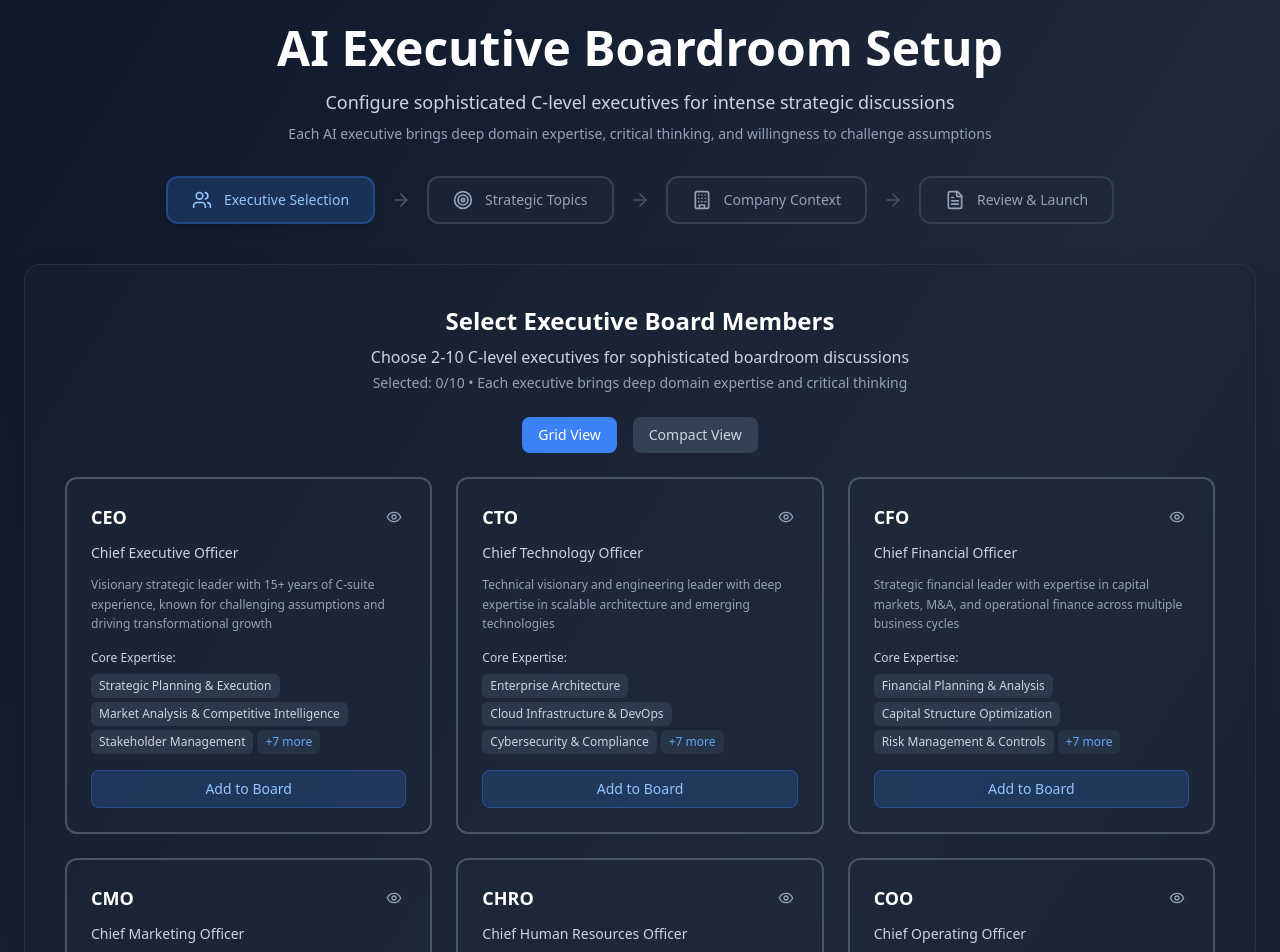
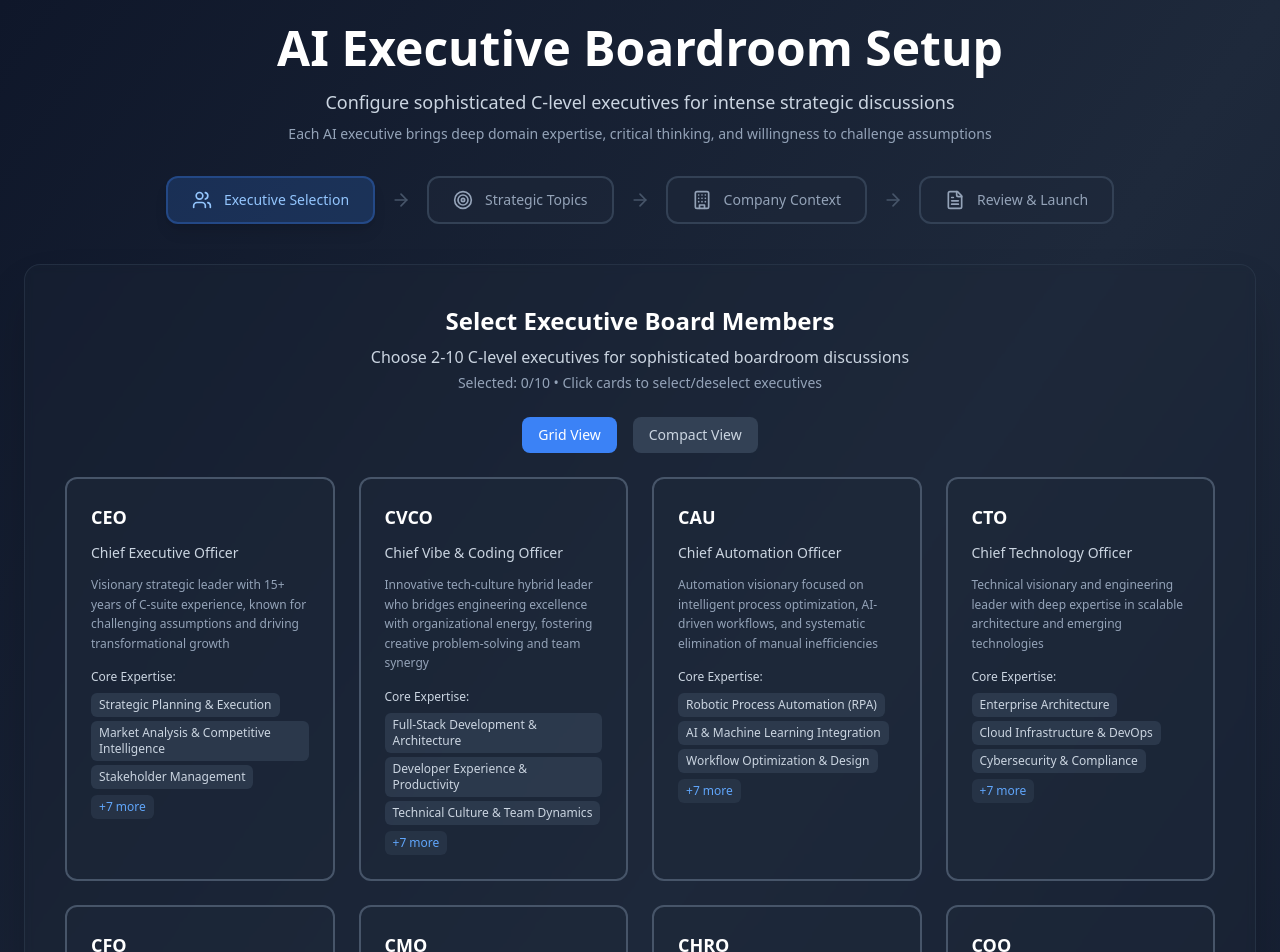
Before and after one commit to mishoko/board-room-ai-agentic-app, a React (Vite) app: page / in a window 1280 px wide. Shown: the top 952 px of the page. Built offline with nearby package versions, Linux system fonts and the light colour scheme.

Commit message:
Improved Executive Selection with Card Click and New Roles

```diff
--- a/src/pages/SetupPage.tsx
+++ b/src/pages/SetupPage.tsx
@@ -24,10 +24,10 @@ const SetupPage: React.FC<SetupPageProps> = ({ onSessionStart }) => {
   const [newGoal, setNewGoal] = useState('');
   const [isGeneratingResponses, setIsGeneratingResponses] = useState(false);
   const [generationProgress, setGenerationProgress] = useState('');
-  const [expandedAgent, setExpandedAgent] = useState<string | null>(null);
   const [viewMode, setViewMode] = useState<'grid' | 'compact'>('grid');
+  const [expertisePopover, setExpertisePopover] = useState<string | null>(null);
 
-  // Enhanced agent templates with deeper expertise
+  // Enhanced agent templates with deeper expertise - reordered with new roles at top
   const availableAgents: Omit<Agent, 'id' | 'isActive'>[] = [
     {
       role: 'CEO',
@@ -35,6 +35,20 @@ const SetupPage: React.FC<SetupPageProps> = ({ onSessionStart }) => {
       persona: 'Visionary strategic leader with 15+ years of C-suite experience, known for challenging assumptions and driving transformational growth',
       experience: '15+ years in executive leadership across multiple industries',
       expertise: ['Strategic Planning & Execution', 'Market Analysis & Competitive Intelligence', 'Stakeholder Management', 'M&A Strategy', 'Board Relations', 'Crisis Management', 'Organizational Transformation', 'Capital Markets', 'Vision & Culture Development', 'Risk Assessment & Mitigation']
+    },
+    {
+      role: 'CVCO',
+      name: 'Chief Vibe & Coding Officer',
+      persona: 'Innovative tech-culture hybrid leader who bridges engineering excellence with organizational energy, fostering creative problem-solving and team synergy',
+      experience: '12+ years combining technical leadership with culture development in high-growth tech environments',
+      expertise: ['Full-Stack Development & Architecture', 'Developer Experience & Productivity', 'Technical Culture & Team Dynamics', 'Code Quality & Best Practices', 'Innovation Labs & Hackathons', 'Technical Mentoring & Growth', 'Agile & DevOps Culture', 'Open Source Strategy', 'Technical Recruiting & Retention', 'Cross-Functional Collaboration']
+    },
+    {
+      role: 'CAU',
+      name: 'Chief Automation Officer',
+      persona: 'Automation visionary focused on intelligent process optimization, AI-driven workflows, and systematic elimination of manual inefficiencies',
+      experience: '10+ years in automation strategy, RPA implementation, and AI-powered business transformation',
+      expertise: ['Robotic Process Automation (RPA)', 'AI & Machine Learning Integration', 'Workflow Optimization & Design', 'Business Process Reengineering', 'Intelligent Document Processing', 'Automation ROI & Metrics', 'Change Management for Automation', 'Vendor Selection & Integration', 'Compliance & Governance Automation', 'Hyperautomation Strategy']
     },
     {
       role: 'CTO',
@@ -247,7 +261,7 @@ const SetupPage: React.FC<SetupPageProps> = ({ onSessionStart }) => {
       <div className="text-center">
         <h2 className="text-2xl font-bold text-white mb-2">Select Executive Board Members</h2>
         <p className="text-slate-300">Choose 2-10 C-level executives for sophisticated boardroom discussions</p>
-        <p className="text-sm text-slate-400 mt-1">Selected: {selectedAgents.length}/10 • Each executive brings deep domain expertise and critical thinking</p>
+        <p className="text-sm text-slate-400 mt-1">Selected: {selectedAgents.length}/10 • Click cards to select/deselect executives</p>
       </div>
 
       {/* View Mode Toggle */}
@@ -286,7 +300,10 @@ const SetupPage: React.FC<SetupPageProps> = ({ onSessionStart }) => {
               >
                 <span>{agent.role}</span>
                 <button
-                  onClick={() => toggleAgent(agent)}
+                  onClick={(e) => {
+                    e.stopPropagation();
+                    toggleAgent(agent);
+                  }}
                   className="text-blue-300 hover:text-blue-100"
                 >
                   <X className="w-3 h-3" />
@@ -299,74 +316,80 @@ const SetupPage: React.FC<SetupPageProps> = ({ onSessionStart }) => {
 
       {/* Agent Cards */}
       {viewMode === 'grid' ? (
-        <div className="grid grid-cols-1 md:grid-cols-2 lg:grid-cols-3 gap-6">
+        <div className="grid grid-cols-1 md:grid-cols-2 lg:grid-cols-3 xl:grid-cols-4 gap-6">
           {availableAgents.map((agent) => {
             const isSelected = selectedAgents.some(selected => selected.role === agent.role);
             const canSelect = selectedAgents.length < 10 || isSelected;
-            const isExpanded = expandedAgent === agent.role;
 
             return (
               <div
                 key={agent.role}
+                onClick={() => canSelect && toggleAgent(agent)}
                 className={`
-                  p-6 rounded-xl border-2 transition-all duration-200 h-full
+                  p-6 rounded-xl border-2 transition-all duration-200 h-full cursor-pointer
                   ${isSelected
-                    ? 'border-blue-500 bg-blue-500/20 shadow-lg shadow-blue-500/25'
+                    ? 'border-blue-500 bg-blue-500/20 shadow-lg shadow-blue-500/25 transform scale-105'
                     : canSelect
-                      ? 'border-slate-600 bg-slate-800/50 hover:border-slate-500 hover:bg-slate-800/70'
-                      : 'border-slate-700 bg-slate-800/30 opacity-50'
+                      ? 'border-slate-600 bg-slate-800/50 hover:border-slate-500 hover:bg-slate-800/70 hover:transform hover:scale-102'
+                      : 'border-slate-700 bg-slate-800/30 opacity-50 cursor-not-allowed'
                   }
                 `}
               >
                 <div className="flex items-center justify-between mb-3">
                   <h3 className="font-bold text-white text-lg">{agent.role}</h3>
-                  <div className="flex items-center gap-2">
                   {isSelected && <div className="w-3 h-3 bg-blue-400 rounded-full animate-pulse"></div>}
-                    <button
-                      onClick={() => setExpandedAgent(isExpanded ? null : agent.role)}
-                      className="text-slate-400 hover:text-slate-200 p-1"
-                    >
-                      <Eye className="w-4 h-4" />
-                    </button>
-                  </div>
                 </div>
                 <p className="text-sm text-slate-300 mb-3 font-medium">{agent.name}</p>
                 <p className="text-xs text-slate-400 mb-4 leading-relaxed">{agent.persona}</p>
 
-                <div className="space-y-2 mb-4">
+                <div className="space-y-2">
                   <p className="text-xs font-medium text-slate-300">Core Expertise:</p>
                   <div className="flex flex-wrap gap-1">
-                    {(isExpanded ? agent.expertise : agent.expertise.slice(0, 3)).map((skill) => (
+                    {agent.expertise.slice(0, 3).map((skill) => (
                       <span key={skill} className="text-xs bg-slate-700/70 text-slate-300 px-2 py-1 rounded-md">
                         {skill}
                       </span>
                     ))}
-                    {!isExpanded && agent.expertise.length > 3 && (
+                    {agent.expertise.length > 3 && (
+                      <div className="relative">
                         <button
-                        onClick={() => setExpandedAgent(agent.role)}
+                          onClick={(e) => {
+                            e.stopPropagation();
+                            setExpertisePopover(expertisePopover === agent.role ? null : agent.role);
+                          }}
                           className="text-xs text-blue-400 hover:text-blue-300 px-2 py-1 rounded-md bg-slate-700/50 hover:bg-slate-700"
                         >
                           +{agent.expertise.length - 3} more
                         </button>
+
+                        {/* Expertise Popover */}
+                        {expertisePopover === agent.role && (
+                          <div className="absolute z-50 top-full left-0 mt-2 w-80 bg-slate-800 border border-slate-600 rounded-lg shadow-2xl p-4">
+                            <div className="flex items-center justify-between mb-3">
+                              <h4 className="font-medium text-white">All Expertise Areas</h4>
+                              <button
+                                onClick={(e) => {
+                                  e.stopPropagation();
+                                  setExpertisePopover(null);
+                                }}
+                                className="text-slate-400 hover:text-slate-200"
+                              >
+                                <X className="w-4 h-4" />
+                              </button>
+                            </div>
+                            <div className="flex flex-wrap gap-1">
+                              {agent.expertise.map((skill) => (
+                                <span key={skill} className="text-xs bg-slate-700 text-slate-300 px-2 py-1 rounded-md">
+                                  {skill}
+                                </span>
+                              ))}
+                            </div>
+                          </div>
+                        )}
+                      </div>
                     )}
                   </div>
                 </div>
-
-                <button
-                  onClick={() => canSelect && toggleAgent(agent)}
-                  disabled={!canSelect}
-                  className={`
-                    w-full py-2 px-4 rounded-lg font-medium text-sm transition-all duration-200
-                    ${isSelected
-                      ? 'bg-red-500/20 text-red-300 border border-red-500/30 hover:bg-red-500/30'
-                      : canSelect
-                        ? 'bg-blue-500/20 text-blue-300 border border-blue-500/30 hover:bg-blue-500/30'
-                        : 'bg-slate-700 text-slate-500 cursor-not-allowed'
-                    }
-                  `}
-                >
-                  {isSelected ? 'Remove from Board' : 'Add to Board'}
-                </button>
               </div>
             );
           })}
@@ -377,18 +400,18 @@ const SetupPage: React.FC<SetupPageProps> = ({ onSessionStart }) => {
           {availableAgents.map((agent) => {
             const isSelected = selectedAgents.some(selected => selected.role === agent.role);
             const canSelect = selectedAgents.length < 10 || isSelected;
-            const isExpanded = expandedAgent === agent.role;
 
             return (
               <div
                 key={agent.role}
+                onClick={() => canSelect && toggleAgent(agent)}
                 className={`
-                  p-4 rounded-xl border transition-all duration-200
+                  p-4 rounded-xl border transition-all duration-200 cursor-pointer
                   ${isSelected
-                    ? 'border-blue-500 bg-blue-500/20'
+                    ? 'border-blue-500 bg-blue-500/20 shadow-lg'
                     : canSelect
-                      ? 'border-slate-600 bg-slate-800/50 hover:border-slate-500'
-                      : 'border-slate-700 bg-slate-800/30 opacity-50'
+                      ? 'border-slate-600 bg-slate-800/50 hover:border-slate-500 hover:bg-slate-800/70'
+                      : 'border-slate-700 bg-slate-800/30 opacity-50 cursor-not-allowed'
                   }
                 `}
               >
@@ -402,44 +425,50 @@ const SetupPage: React.FC<SetupPageProps> = ({ onSessionStart }) => {
                     <p className="text-xs text-slate-400 mb-3">{agent.persona}</p>
 
                     <div className="flex flex-wrap gap-1 mb-2">
-                      {(isExpanded ? agent.expertise : agent.expertise.slice(0, 5)).map((skill) => (
+                      {agent.expertise.slice(0, 5).map((skill) => (
                         <span key={skill} className="text-xs bg-slate-700/70 text-slate-300 px-2 py-1 rounded-md">
                           {skill}
                         </span>
                       ))}
-                      {!isExpanded && agent.expertise.length > 5 && (
+                      {agent.expertise.length > 5 && (
+                        <div className="relative">
                           <button
-                          onClick={() => setExpandedAgent(agent.role)}
+                            onClick={(e) => {
+                              e.stopPropagation();
+                              setExpertisePopover(expertisePopover === agent.role ? null : agent.role);
+                            }}
                             className="text-xs text-blue-400 hover:text-blue-300 px-2 py-1 rounded-md bg-slate-700/50 hover:bg-slate-700"
                           >
                             +{agent.expertise.length - 5} more
                           </button>
+
+                          {/* Expertise Popover */}
+                          {expertisePopover === agent.role && (
+                            <div className="absolute z-50 top-full left-0 mt-2 w-80 bg-slate-800 border border-slate-600 rounded-lg shadow-2xl p-4">
+                              <div className="flex items-center justify-between mb-3">
+                                <h4 className="font-medium text-white">All Expertise Areas</h4>
+                                <button
+                                  onClick={(e) => {
+                                    e.stopPropagation();
+                                    setExpertisePopover(null);
+                                  }}
+                                  className="text-slate-400 hover:text-slate-200"
+                                >
+                                  <X className="w-4 h-4" />
+                                </button>
+                              </div>
+                              <div className="flex flex-wrap gap-1">
+                                {agent.expertise.map((skill) => (
+                                  <span key={skill} className="text-xs bg-slate-700 text-slate-300 px-2 py-1 rounded-md">
+                                    {skill}
+                                  </span>
+                                ))}
+                              </div>
+                            </div>
                           )}
                         </div>
+                      )}
                     </div>
-
-                  <div className="flex items-center gap-2 ml-4">
-                    <button
-                      onClick={() => setExpandedAgent(isExpanded ? null : agent.role)}
-                      className="text-slate-400 hover:text-slate-200 p-2"
-                    >
-                      {isExpanded ? <ChevronUp className="w-4 h-4" /> : <ChevronDown className="w-4 h-4" />}
-                    </button>
-                    <button
-                      onClick={() => canSelect && toggleAgent(agent)}
-                      disabled={!canSelect}
-                      className={`
-                        py-2 px-4 rounded-lg font-medium text-sm transition-all duration-200
-                        ${isSelected
-                          ? 'bg-red-500/20 text-red-300 border border-red-500/30 hover:bg-red-500/30'
-                          : canSelect
-                            ? 'bg-blue-500/20 text-blue-300 border border-blue-500/30 hover:bg-blue-500/30'
-                            : 'bg-slate-700 text-slate-500 cursor-not-allowed'
-                        }
-                      `}
-                    >
-                      {isSelected ? 'Remove' : 'Add'}
-                    </button>
                   </div>
                 </div>
               </div>
```
Lines whose indentation alone changed are shown as unchanged.
